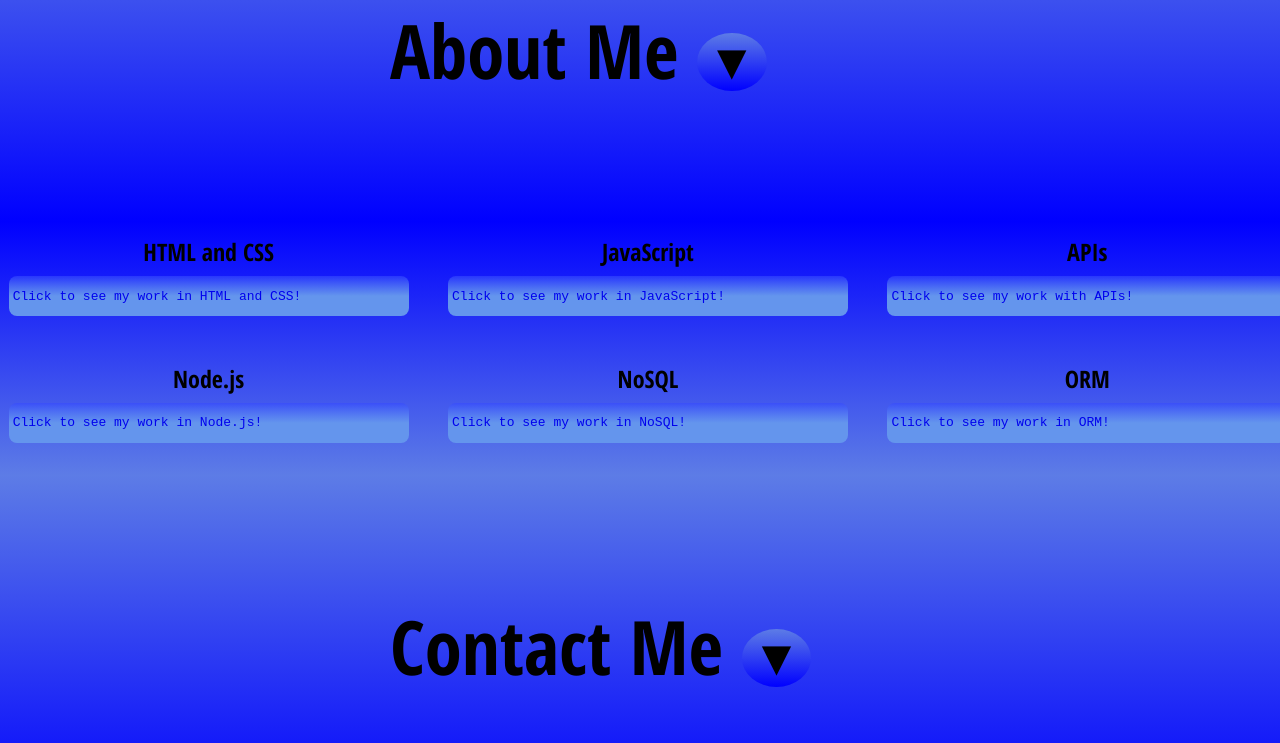
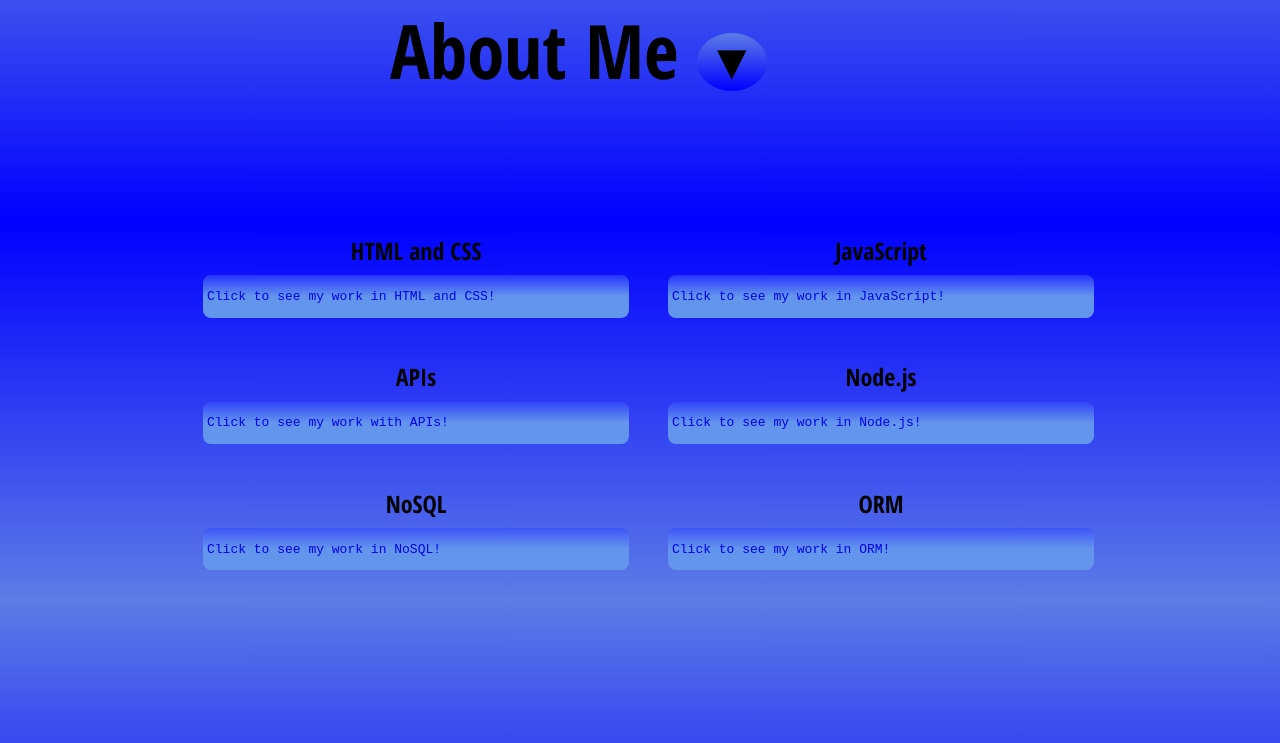
Before and after one commit to DaelenWall/React-Portfolio, a React (Create React App) app: page / in a window 1280 px wide. Shown: the part 1064-1807 px from the top of the page. Built offline with nearby package versions, Linux system fonts and the light colour scheme.

Commit message:
some overnight styling

```diff
--- a/src/styles/About.css
+++ b/src/styles/About.css
@@ -19,7 +19,7 @@
  }
 
  .main {
-     width: 1130px;
+     width: 100%;
      max-width: 95%;
      margin: 0 auto;
      display: flex;
--- a/src/styles/Work.css
+++ b/src/styles/Work.css
@@ -7,18 +7,17 @@
 .row {
   display: flex;
   flex-wrap: wrap;
-  margin-left: -1.5%;
-  margin-right: -1.5%;
   background-image: linear-gradient(to bottom, blue, #5D7CE6);
   font-family: 'Open Sans Condensed', sans-serif;
 }
 
 .justify-center {
   justify-content: center;
+  max-width: 100%;
 }
 
 .card-column {
-  flex: 0 0 calc(33.33% - 3%);
+  flex: 0 0 calc(33.33%);
   padding: 1.5%;
   transition: flex-basis 500ms linear;
   margin-bottom: 1.5%;
```
